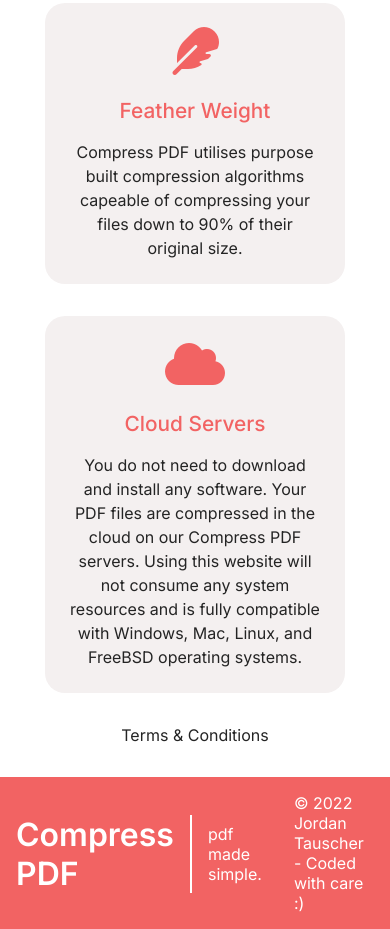
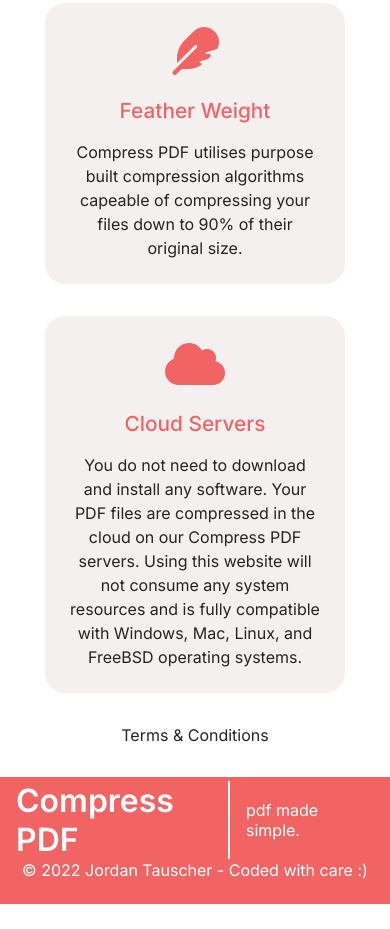
Before and after one commit to jordantauscher/glowing-octo-fortnight, a website: page public/index.html in a window 390 px wide. Shown: the part 1164-2093 px from the top of the page. After the commit the page ends 2068 px from the top, so only its background shows below. Drawn offline with Linux system fonts and the light colour scheme.

Commit message:
fixed footer styles on mobile devices

```diff
--- a/public/css/main.css
+++ b/public/css/main.css
@@ -244,13 +244,15 @@ form{
 }
 
 footer{
-    padding: 1rem;
+    padding: 1.5rem 1rem;
     display: flex;
     justify-content: space-between;
     align-items: center;
     color: var(--secondary-colour);
     margin-top: 2rem;
     background-color: var(--primary-colour);
+    word-wrap: none;
+
 }
 
 .sign-off{
@@ -271,7 +273,7 @@ footer{
 
 .sign-off .slogan{
     font-size: 1rem;
-    padding: 1rem;
+    padding-left: 1rem;
 }
 
 .footer-nav{
@@ -284,13 +286,18 @@ footer{
     margin: 1rem;
 }
 
-.copyright{
-    padding: 1rem;
-    padding-top: 0;
-    padding-left: 2rem;
+@media screen and (max-width: 800px){
+    footer{
+        flex-direction: column;
+        justify-content: center;
+    }
+
+    .sign-off{
+        margin-bottom: 1.5rem;
+    }
 }
 
-@media screen and (max-width: 600px){
+@media screen and (max-width: 650px){
     .flex-alternate{
         display: block;
     }
--- a/public/index.html
+++ b/public/index.html
@@ -80,8 +80,12 @@
         <a id="terms" target="_blank" href="/terms.html">Terms & Conditions</a>
     </section>
     <footer>
-        <p class="sign-off"><span class="brand">Compress PDF</span> <span class="slogan">pdf made simple.</span></p>
-        <p>&copy; 2022 <a class="link-alt" href="https://www.jordantauscher.com" target="_blank">Jordan Tauscher</a> - Coded with care :)</p>
+        <p class="sign-off">
+            <span class="brand">Compress PDF</span> <span class="slogan">pdf made simple.</span>
+        </p>
+        <p class="copyright">
+            &copy; 2022 <a class="link-alt" href="https://www.jordantauscher.com" target="_blank">Jordan Tauscher</a> - Coded with care :)
+        </p>
     </footer>
     <a id="dl" style="display: none;"></a>
     <script src="/js/main.js"></script>
```
